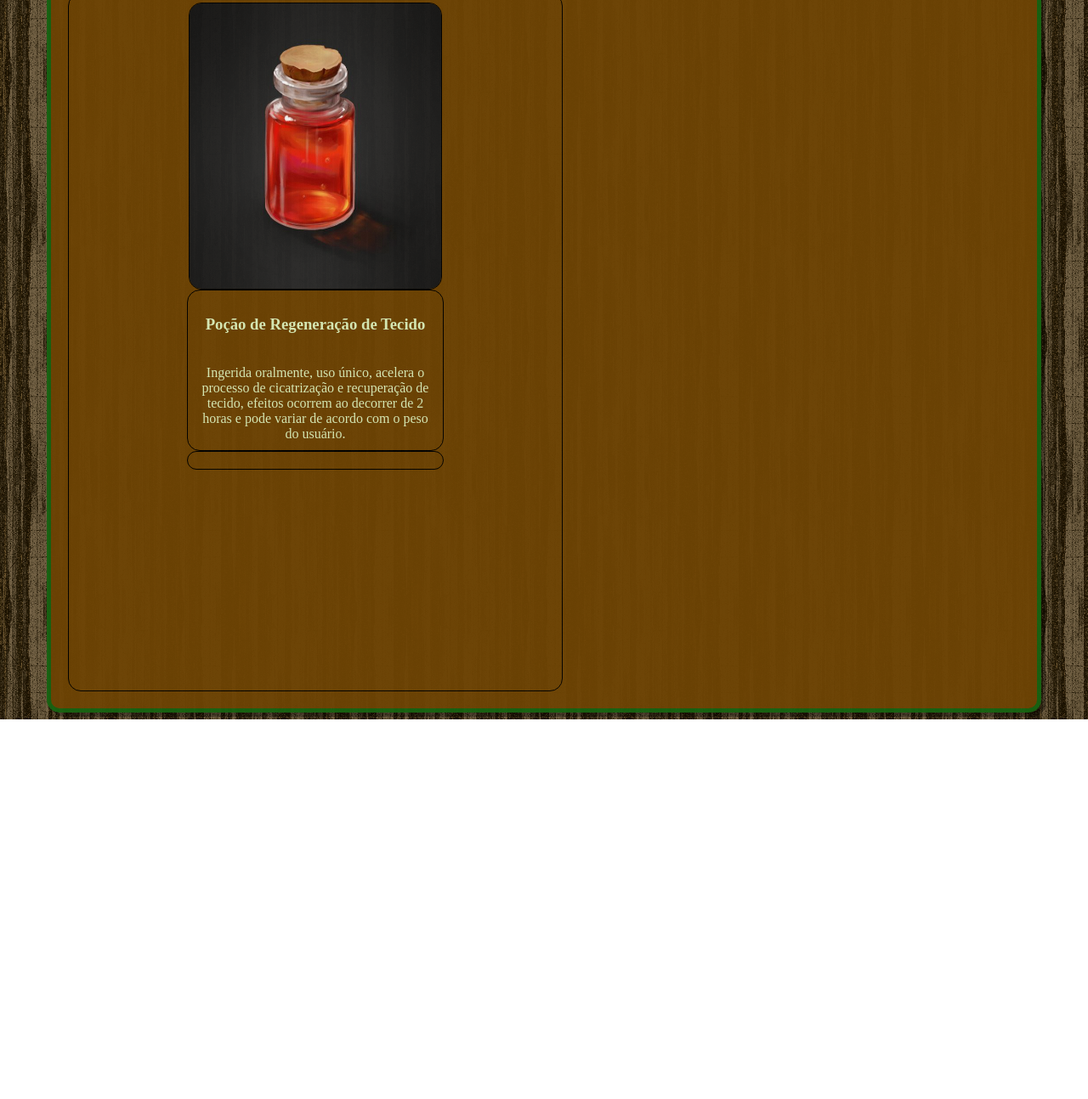
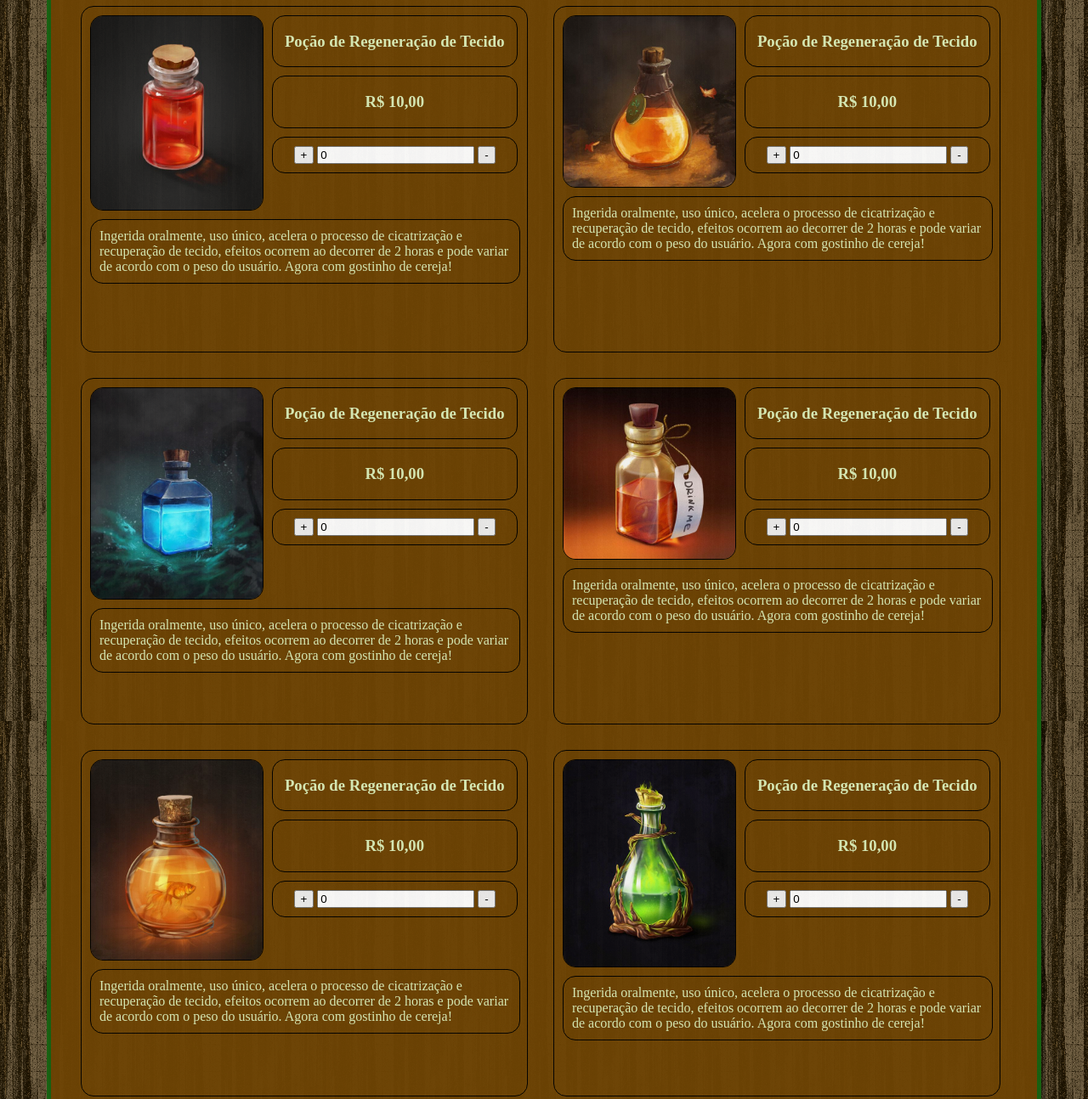
Before and after one commit to MikaelMR/unime-TrabalhoWeb3, a plain HTML site: page produtos.html in a window 1280 px wide. Shown: the part 231-1525 px from the top of the page at 85% size. Before the commit the page ends 1078 px from the top, so only its background shows below. Drawn offline with Linux system fonts and the light colour scheme.

Commit message:
Finalização do Design da Page Produtos + Inicio Script

```diff
--- a/css/style.css
+++ b/css/style.css
@@ -52,6 +52,7 @@ a:active {
     margin: 0 auto;
     width: 1120px;
     min-height: 800px;
+    overflow: auto;
 }
 
 .conteudoDesc {
@@ -115,30 +116,55 @@ a:active {
 }
 
 #conteudoProdutos {
+    float: left;
     border: 1px solid black;
     border-radius: 15px;
     padding: 10px;
-    width: 50%;
-    height: 800px;
-    overflow: auto;
+    margin: 15px;
+    width: 45%;
+    height: 386px;
 }
 #conteudoProdutosImg,
 #conteudoProdutosNome,
+#conteudoProdutosPreco,
+#conteudoProdutosQuan,
 #conteudoProdutosDesc {
-    display: table;
     border: 1px solid black;
     border-radius: 15px;
-    width: 50%;
+    width: 40%;
     height: auto;
-    margin: 0 auto;
-}
-#conteudoProdutosImg{
-    width: 53%;
+    float: left;
 }
 #conteudoProdutosNome,
+#conteudoProdutosPreco,
+#conteudoProdutosQuan {
+    width: 57%;
+    margin-left: 10px;
+    margin-bottom: 10px;
+    text-align: center;
+}
+#conteudoProdutosQuan {
+    width: 53%;
+    padding: 10px;
+}
 #conteudoProdutosDesc {
-    text-align: center;
+    margin-top: 10px;
+    width: 96%;
     padding: 10px;
+}
+
+#calculos {
+    border: 5px solid #176412;
+    border-radius: 15px;
+    background-color: #6E4404;
+    opacity: 0.95;
+    box-shadow: 5px 5px #00000055;
+    padding: 20px;
+    margin: 0 auto;
+    margin-top: 20px;
+    width: 620px;
+    min-height: 300px;
+    overflow: auto;
 }
 
 ::-webkit-scrollbar {
--- a/produtos.html
+++ b/produtos.html
@@ -24,40 +24,96 @@
 
     <div id="conteudo">
         <div id="conteudoProdutos">
-            <img id="conteudoProdutosImg" src="../unime-TrabalhoWeb3/img/produtos/hp.jpg">
-            <div id="conteudoProdutosNome"><h3>Poção de Regeneração de Tecido</h3><br> Ingerida oralmente, uso único, acelera o processo de cicatrização e recuperação de tecido, efeitos ocorrem ao decorrer de 2 horas e pode variar de acordo com o peso do usuário.</div>
-            <div id="conteudoProdutosDesc"></div>
+            <div><img id="conteudoProdutosImg" src="../unime-TrabalhoWeb3/img/produtos/hp.jpg"></div>
+            <div id="conteudoProdutosNome"><h3>Poção de Regeneração de Tecido</h3></div>
+            <div id="conteudoProdutosPreco"><h3>R$ 10,00</h3></div>
+            <div id="conteudoProdutosQuan">
+                <button>+</button>
+                <input readonly type="text" value="0">
+                <button>-</button>
+            </div>
+            <div id="conteudoProdutosDesc">Ingerida oralmente, uso único, acelera o processo de cicatrização e recuperação de tecido, efeitos ocorrem ao decorrer de 2 horas e pode variar de acordo com o peso do usuário. Agora com gostinho de cereja!</div>
         </div>
+        <div id="conteudoProdutos">
+            <div><img id="conteudoProdutosImg" src="../unime-TrabalhoWeb3/img/produtos/orange.jpg"></div>
+            <div id="conteudoProdutosNome"><h3>Poção de Regeneração de Tecido</h3></div>
+            <div id="conteudoProdutosPreco"><h3>R$ 10,00</h3></div>
+            <div id="conteudoProdutosQuan">
+                <button>+</button>
+                <input readonly type="text" value="0">
+                <button>-</button>
+            </div>
+            <div id="conteudoProdutosDesc">Ingerida oralmente, uso único, acelera o processo de cicatrização e recuperação de tecido, efeitos ocorrem ao decorrer de 2 horas e pode variar de acordo com o peso do usuário. Agora com gostinho de cereja!</div>
+        </div>
+        <div id="conteudoProdutos">
+            <div><img id="conteudoProdutosImg" src="../unime-TrabalhoWeb3/img/produtos/cyan.jpg"></div>
+            <div id="conteudoProdutosNome"><h3>Poção de Regeneração de Tecido</h3></div>
+            <div id="conteudoProdutosPreco"><h3>R$ 10,00</h3></div>
+            <div id="conteudoProdutosQuan">
+                <button>+</button>
+                <input readonly type="text" value="0">
+                <button>-</button>
+            </div>
+            <div id="conteudoProdutosDesc">Ingerida oralmente, uso único, acelera o processo de cicatrização e recuperação de tecido, efeitos ocorrem ao decorrer de 2 horas e pode variar de acordo com o peso do usuário. Agora com gostinho de cereja!</div>
+        </div>
+        <div id="conteudoProdutos">
+            <div><img id="conteudoProdutosImg" src="../unime-TrabalhoWeb3/img/produtos/tinycogumelo.jpg"></div>
+            <div id="conteudoProdutosNome"><h3>Poção de Regeneração de Tecido</h3></div>
+            <div id="conteudoProdutosPreco"><h3>R$ 10,00</h3></div>
+            <div id="conteudoProdutosQuan">
+                <button>+</button>
+                <input readonly type="text" value="0">
+                <button>-</button>
+            </div>
+            <div id="conteudoProdutosDesc">Ingerida oralmente, uso único, acelera o processo de cicatrização e recuperação de tecido, efeitos ocorrem ao decorrer de 2 horas e pode variar de acordo com o peso do usuário. Agora com gostinho de cereja!</div>
+        </div>
+        <div id="conteudoProdutos">
+            <div><img id="conteudoProdutosImg" src="../unime-TrabalhoWeb3/img/produtos/goldfish.jpg"></div>
+            <div id="conteudoProdutosNome"><h3>Poção de Regeneração de Tecido</h3></div>
+            <div id="conteudoProdutosPreco"><h3>R$ 10,00</h3></div>
+            <div id="conteudoProdutosQuan">
+                <button>+</button>
+                <input readonly type="text" value="0">
+                <button>-</button>
+            </div>
+            <div id="conteudoProdutosDesc">Ingerida oralmente, uso único, acelera o processo de cicatrização e recuperação de tecido, efeitos ocorrem ao decorrer de 2 horas e pode variar de acordo com o peso do usuário. Agora com gostinho de cereja!</div>
+        </div>
+        <div id="conteudoProdutos">
+            <div><img id="conteudoProdutosImg" src="../unime-TrabalhoWeb3/img/produtos/greentree.jpg"></div>
+            <div id="conteudoProdutosNome"><h3>Poção de Regeneração de Tecido</h3></div>
+            <div id="conteudoProdutosPreco"><h3>R$ 10,00</h3></div>
+            <div id="conteudoProdutosQuan">
+                <button>+</button>
+                <input readonly type="text" value="0">
+                <button>-</button>
+            </div>
+            <div id="conteudoProdutosDesc">Ingerida oralmente, uso único, acelera o processo de cicatrização e recuperação de tecido, efeitos ocorrem ao decorrer de 2 horas e pode variar de acordo com o peso do usuário. Agora com gostinho de cereja!</div>
+        </div>
+        <div id="conteudoProdutos">
+            <div><img id="conteudoProdutosImg" src="../unime-TrabalhoWeb3/img/produtos/yellowskull.jpg"></div>
+            <div id="conteudoProdutosNome"><h3>Poção de Regeneração de Tecido</h3></div>
+            <div id="conteudoProdutosPreco"><h3>R$ 10,00</h3></div>
+            <div id="conteudoProdutosQuan">
+                <button>+</button>
+                <input readonly type="text" value="0">
+                <button>-</button>
+            </div>
+            <div id="conteudoProdutosDesc">Ingerida oralmente, uso único, acelera o processo de cicatrização e recuperação de tecido, efeitos ocorrem ao decorrer de 2 horas e pode variar de acordo com o peso do usuário. Agora com gostinho de cereja!</div>
+        </div>
+        <div id="conteudoProdutos">
+            <div><img id="conteudoProdutosImg" src="../unime-TrabalhoWeb3/img/produtos/redbirdskull.jpg"></div>
+            <div id="conteudoProdutosNome"><h3>Poção de Regeneração de Tecido</h3></div>
+            <div id="conteudoProdutosPreco"><h3>R$ 10,00</h3></div>
+            <div id="conteudoProdutosQuan">
+                <button>+</button>
+                <input readonly type="text" value="0">
+                <button>-</button>
+            </div>
+            <div id="conteudoProdutosDesc">Ingerida oralmente, uso único, acelera o processo de cicatrização e recuperação de tecido, efeitos ocorrem ao decorrer de 2 horas e pode variar de acordo com o peso do usuário. Agora com gostinho de cereja!</div>
+        </div>
+    </div>
 
-            <!--
-            <div id="conteudoProdutosDesc">
-                <img src="../unime-TrabalhoWeb3/img/produtos/cyan.jpg" id="conteudoImgP">
-                <p>Poção de Recuperação Arcana</p>
-            </div>
-            <div id="conteudoProdutosDesc">
-                <img src="../unime-TrabalhoWeb3/img/produtos/orange.jpg" id="conteudoImgP">
-                <p>Poção de Recuperação Arcana</p>
-            </div>
-            <div id="conteudoProdutosDesc">
-                <img src="../unime-TrabalhoWeb3/img/produtos/yellowskull.jpg" id="conteudoImgP">
-                <p>Poção de Recuperação Arcana</p>
-            </div>
-            <div id="conteudoProdutosDesc">
-                <img src="../unime-TrabalhoWeb3/img/produtos/tinycogumelo.jpg" id="conteudoImgP">
-                <p>Poção de Recuperação Arcana</p>
-            </div>
-            <div id="conteudoProdutosDesc">
-                <img src="../unime-TrabalhoWeb3/img/produtos/goldfish.jpg" id="conteudoImgP">
-                <p>Poção de Recuperação Arcana</p>
-            </div>
-            <div id="conteudoProdutosDesc">
-                <img src="../unime-TrabalhoWeb3/img/produtos/greentree.jpg" id="conteudoImgP">
-                <p>Poção de Recuperação Arcana</p>
-            </div>
-            <div id="conteudoProdutosDesc">
-                <img src="../unime-TrabalhoWeb3/img/produtos/redbirdskull.jpg" id="conteudoImgP">
-                <p>Poção de Recuperação Arcana</p>
-            </div>-->
+    <div id="calculos">
 
     </div>
 </body>
```
